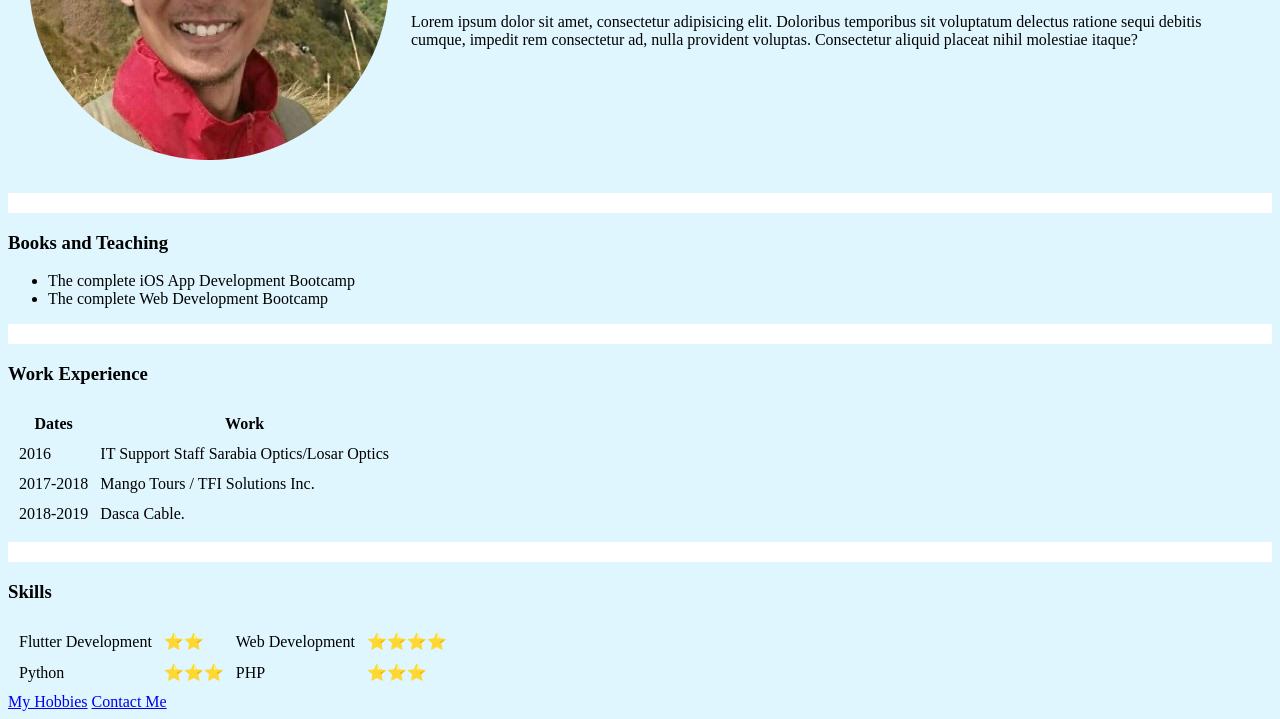
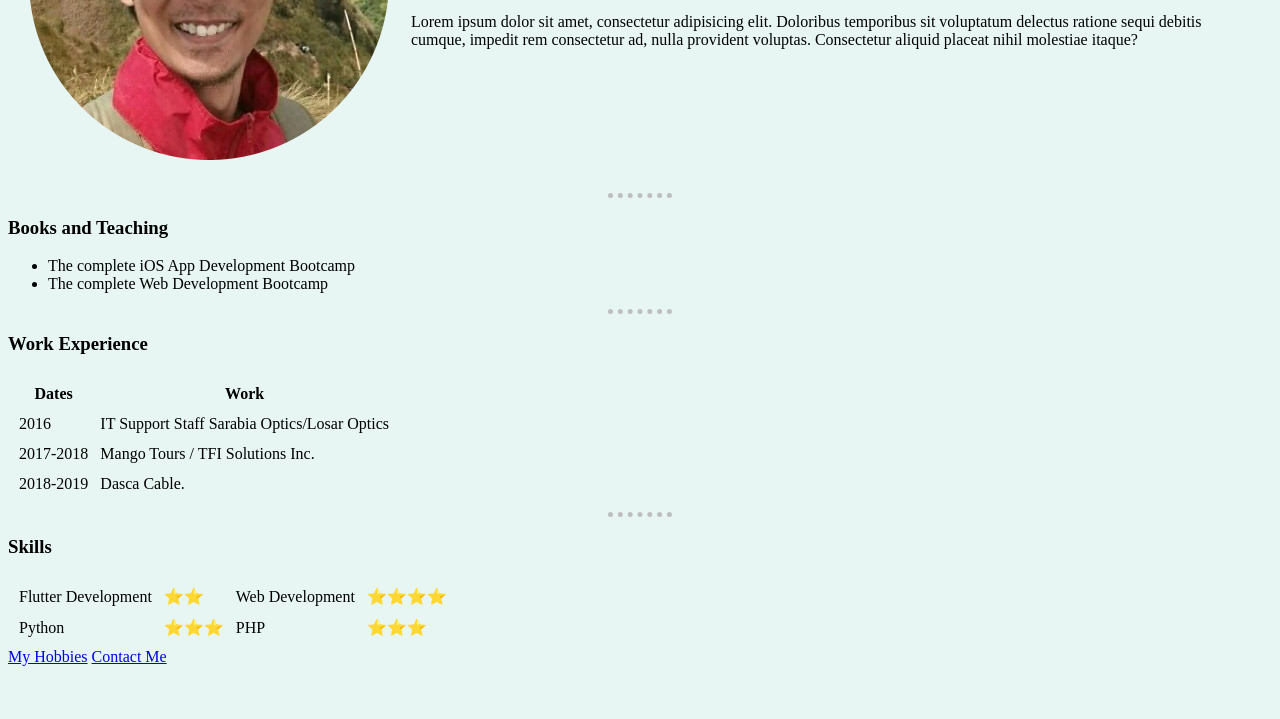
Before and after one commit to Jimcl6/cv, a plain HTML site: page index.html in a window 1280 px wide. Shown: the part 229-948 px from the top of the page. After the commit the page ends 903 px from the top, so only its background shows below. Drawn offline with Linux system fonts and the light colour scheme.

Commit message:
commit 10:51 9-29-22

```diff
--- a/index.html
+++ b/index.html
@@ -6,21 +6,12 @@
     <meta http-equiv="X-UA-Compatible" content="IE=edge">
     <meta name="viewport" content="width=device-width, initial-scale=1.0">
     <title>Document</title>
+
+
+    <!-- custom stylesheet -->
+    <link rel="stylesheet" href="style.css">
 </head>
 
-
-<style>
-    body {
-        background-color: #DFF6FF;
-    }
-
-    hr {
-        background-color: white;
-        border-style: none;
-        height: 20px;
-
-    }
-</style>
 
 <body>
     <table cellspacing="20">
--- /dev/null
+++ b/style.css
@@ -0,0 +1,11 @@
+body {
+    background-color: #E7F6F2;
+}
+
+hr {
+    /* background-color: white; */
+    border-style: none;
+    border-top: 5px dotted;
+    border-color: #bebebe;
+    width: 5%;
+}
```
Also changed, not shown: contact-me.html (+2 -0 lines), myhobbies.html (+2 -0 lines).
